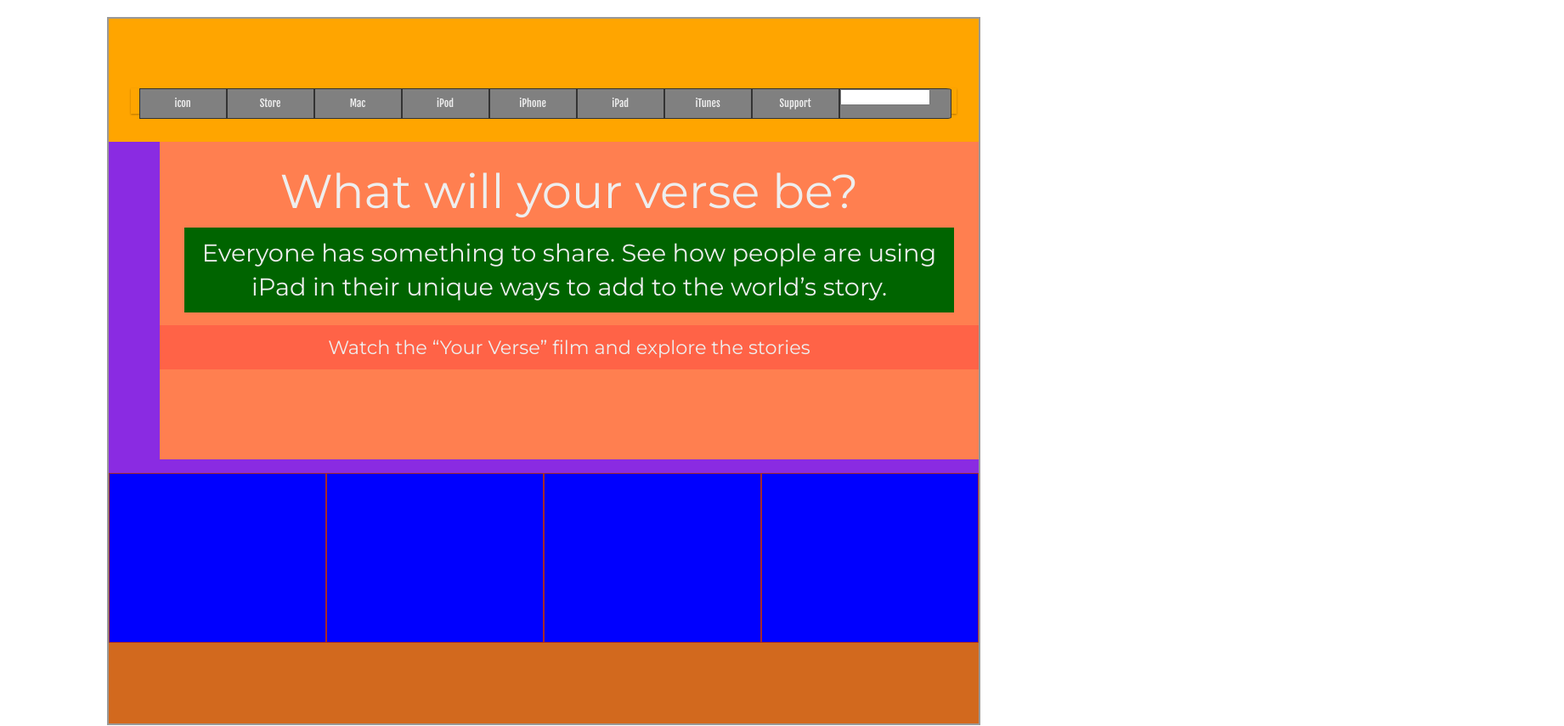
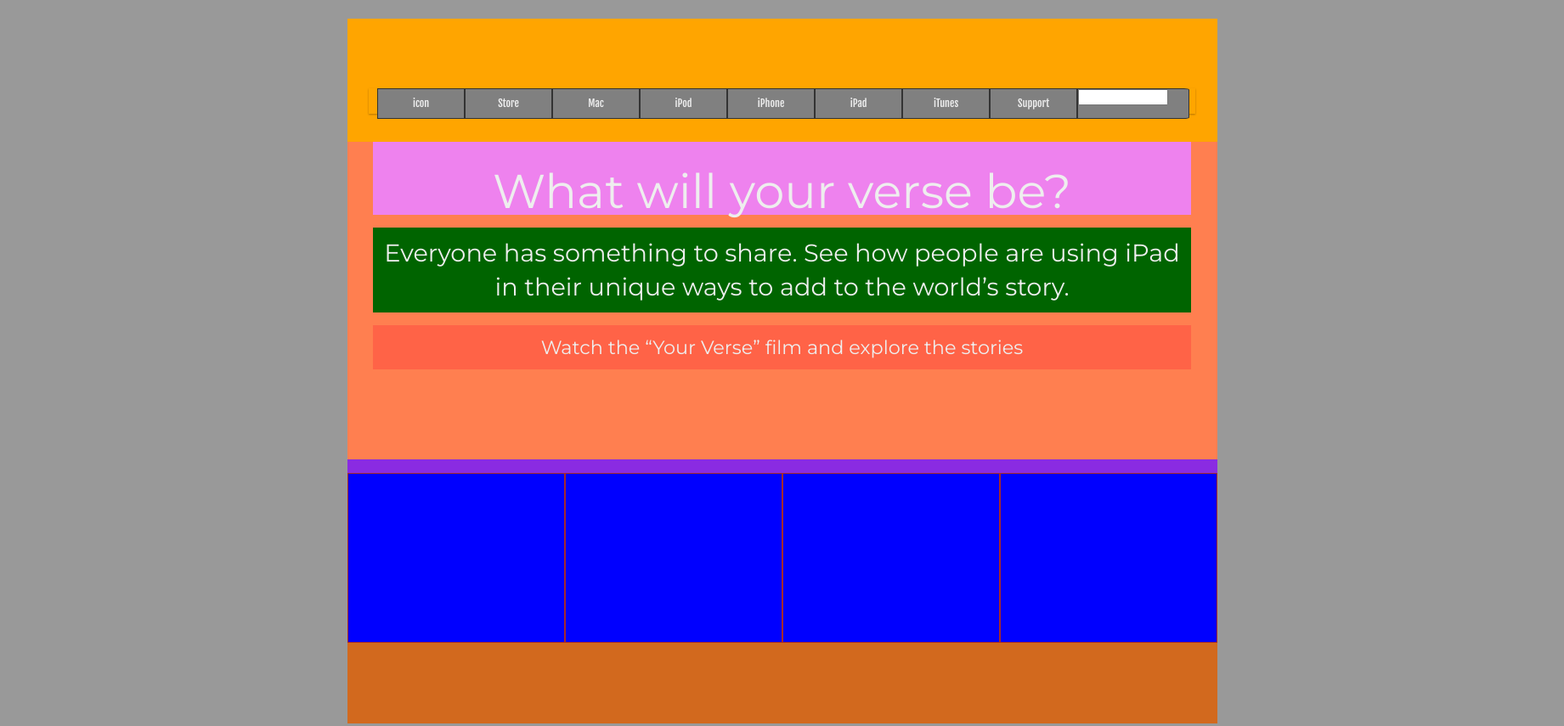
Before and after one commit to ricardovaltierra/Building-with-Backgrounds-and-Gradients, a plain HTML site: page index.html in a window 1280 px wide. Shown: the whole page at 85% size, 1841 px wide, since content can reach past the window. Drawn offline with Linux system fonts and the light colour scheme.

Commit message:
main-content positioning childs

```diff
--- a/assets/css/main.css
+++ b/assets/css/main.css
@@ -12,7 +12,10 @@
 body {
   display: flex;
   margin: 0;
+  background-color: #999999;
   color: #EEEEEE;
+  width: 1841px;
+  height: 1249px;
 }
 
 /* --------------------------main containers--------------------------- */
@@ -73,7 +76,6 @@ header {
   display: block;
   position: absolute;
   height: 70%;
-  left: 60px;
   background-color: coral;
 }
 
@@ -96,6 +98,7 @@ header {
 }
 
 /* inside footer */
+
 
 /* --------------------------child level containers--------------------------- */
 
@@ -193,13 +196,15 @@ ul {
 }
 
 .main-txt h1 {
+  width: 94%;
+  margin-left: 3%;
   padding-top: 30px;
   font-size: 3.5rem;
+  background-color: violet;
 }
 
 .main-txt h2 {
   width: 94%;
-
   margin-top: 15px;
   margin-left: 3%;
   padding: 10px;
@@ -209,6 +214,8 @@ ul {
 }
 
 .main-txt h3 {
+  width: 94%;
+  margin-left: 3%;
   clear: left;
   background-color: tomato;
   margin-top: 15px;
```
Also changed, not shown: index.html (+1 -0 lines).
